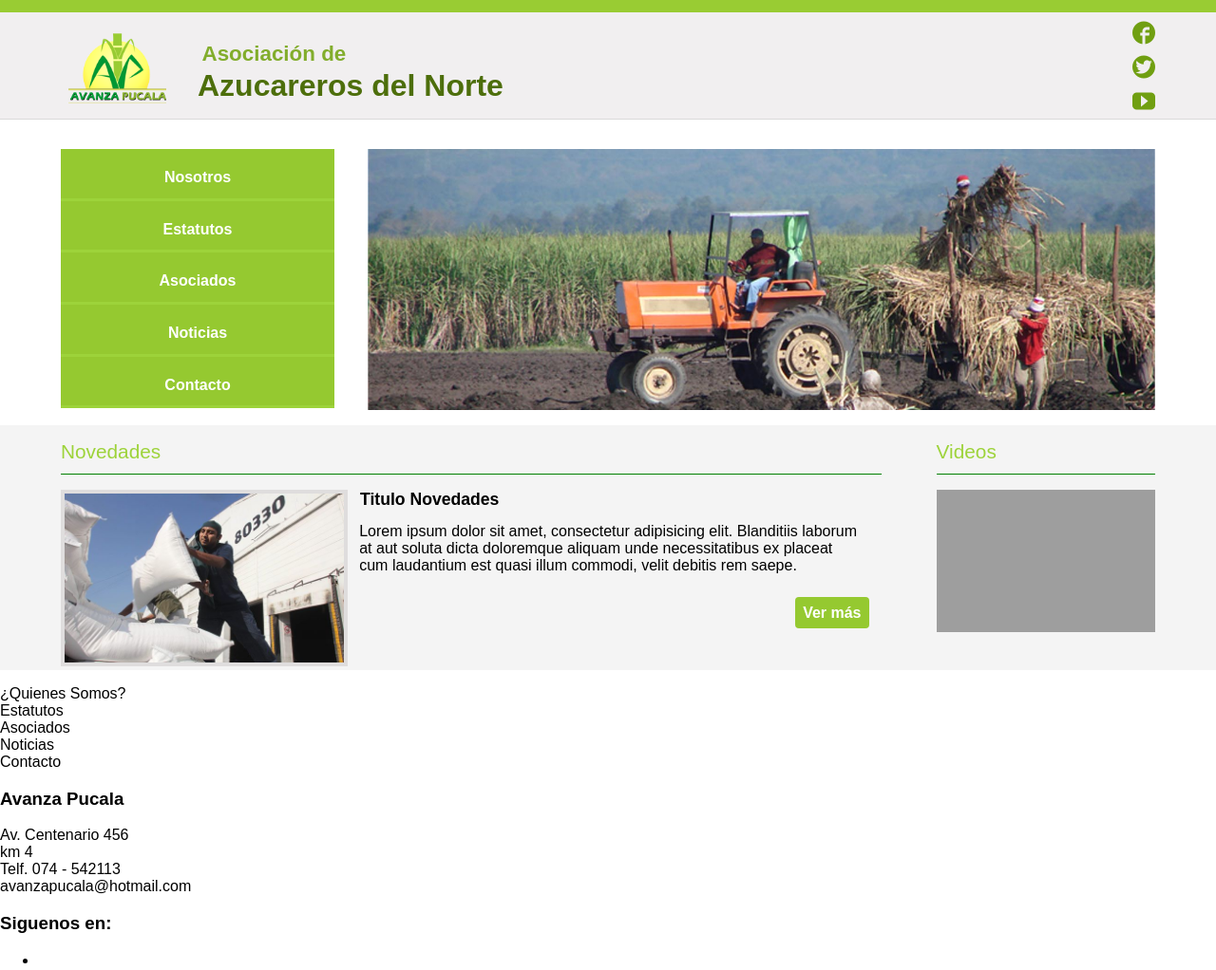
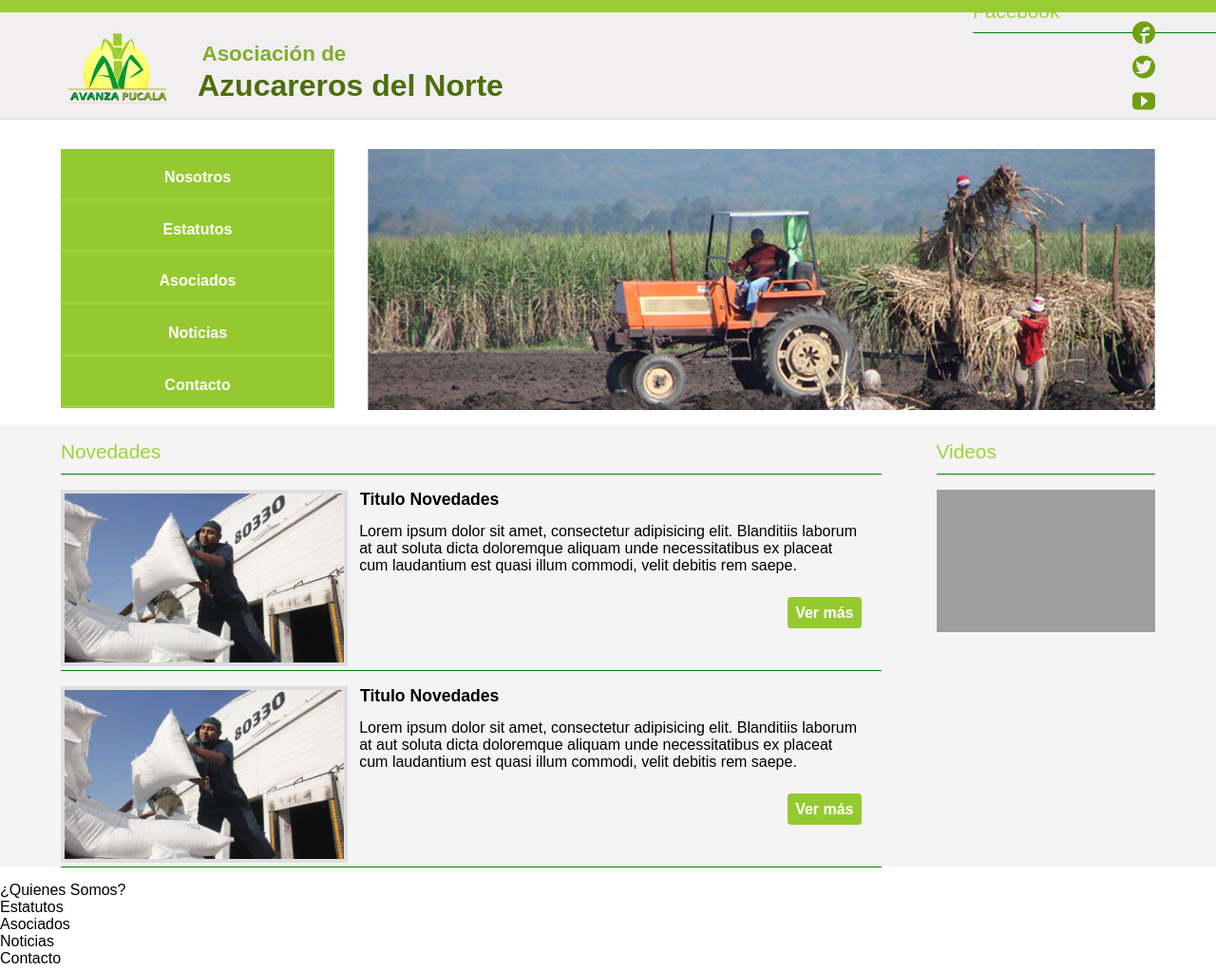
Before and after one commit to iZacLaSerna/Avanza-Pucala, a plain HTML site: page index.html in a window 1280 px wide. Shown: the top 1022 px of the page at 95% size. Drawn offline with Linux system fonts and the light colour scheme; grey boxes are pictures that could not be loaded.

Commit message:
ultimos cambios

```diff
--- a/css/estilos.css
+++ b/css/estilos.css
@@ -186,7 +186,11 @@
 
 .RepitNot{
 	margin-top:1em;
+	border-bottom: 1px solid green;
+	margin-bottom: 1em;
+
 }
+
 .NoveImage{
 	margin: 0;
 	display: inline-block;
@@ -203,7 +207,7 @@
 	width: 63%;
 	vertical-align: top;
 	margin-left:.5em;
-	position: relative;
+	/*position: relative;*/
 }
 .TitleNovedades{
 	font-size: 1.1em;
@@ -220,9 +224,8 @@
 }
 
 .VermasContent{
-	position: absolute;
-	right: 0;
-	margin-top: 2em;
+	text-align: right;
+	padding: 2em .5em 2em 0;
 }
 
 .Vermas{
@@ -232,6 +235,7 @@
 	color:white;
 	font-weight: bold;
 	text-decoration: none;
+	margin-bottom:1em;
 
 }
 
@@ -253,3 +257,14 @@
 	width: 100%;
 	margin-top:1em;
 }
+
+.ContentFacebook{
+	display: inline-block;
+	width: 20%;
+	height:20em;
+	vertical-align: top;
+	position: absolute;
+	right:0;
+	top:0;
+
+}
--- a/index.html
+++ b/index.html
@@ -70,7 +70,23 @@
 			</div>
 			</div>
 			</div>
+
+			<div class="RepitNot">
+				<figure class="NoveImage">
+				<img src="img/01.jpg" alt="" class="NovedadesImage">
+			</figure>
+			<div class="NewContent">
+
+			<h2 class="TitleNovedades">Titulo Novedades</h2>
+			<p class="txt">Lorem ipsum dolor sit amet, consectetur adipisicing elit. Blanditiis laborum at aut soluta dicta doloremque aliquam unde necessitatibus ex placeat cum laudantium est quasi illum commodi, velit debitis rem saepe.</p>
+			<div class="VermasContent">
+
+				<a class="Vermas" href="">Ver más</a>
+			</div>
+			</div>
+			</div>
 		</article>
+
 
 		<aside class="Video">
 		<h1 class="SubTitle">Videos</h1>
@@ -79,14 +95,10 @@
 		</aside>
 
 		</div>
+		<aside class="ContentFacebook">
+			<h1 class="SubTitle">Facebook</h1>
+		</aside>
 
-		<article class="Galeria">
-
-		</article>
-
-		<article class="Facebook">
-
-		</article>
 
 	</section>
 
```
